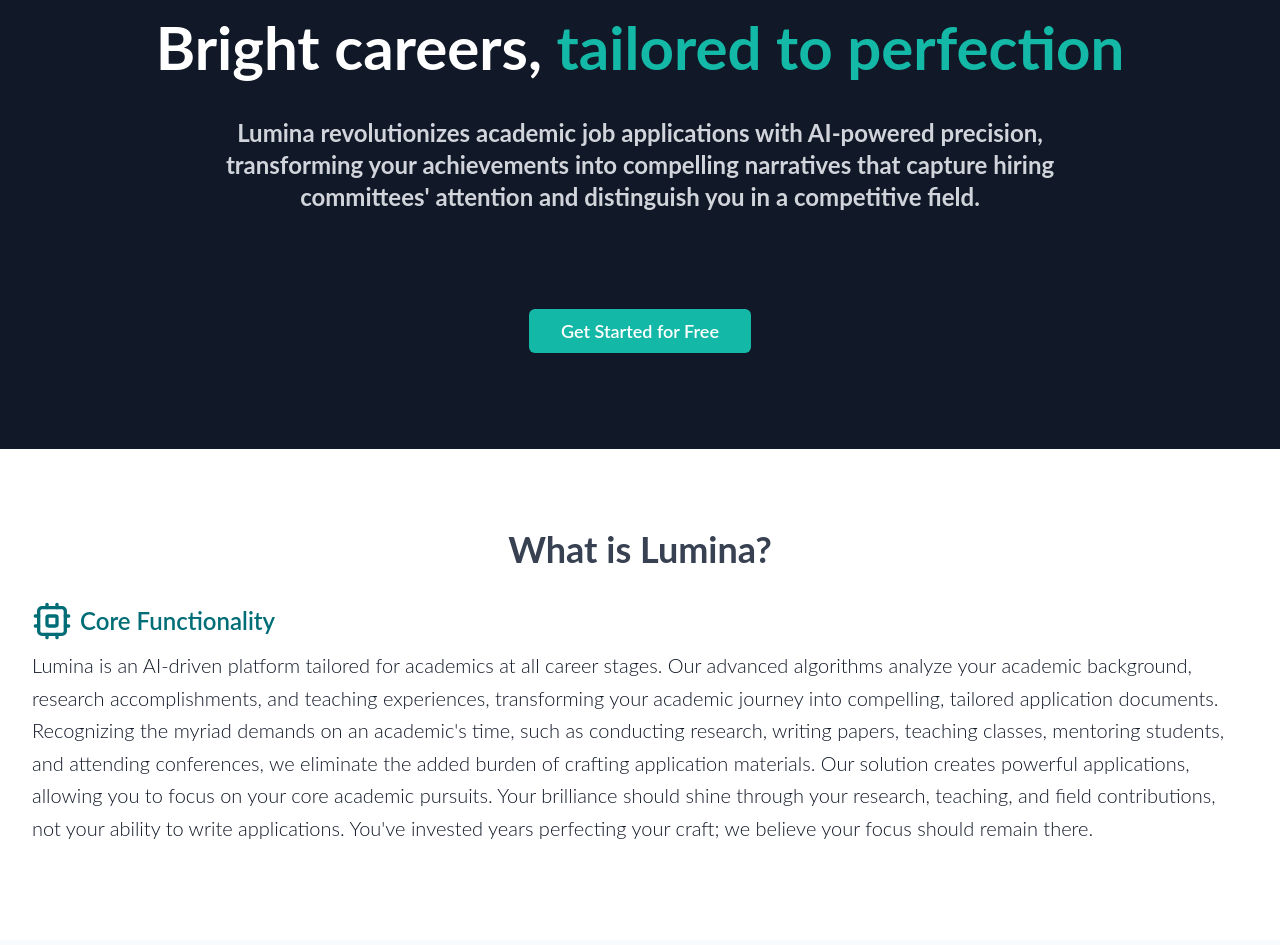
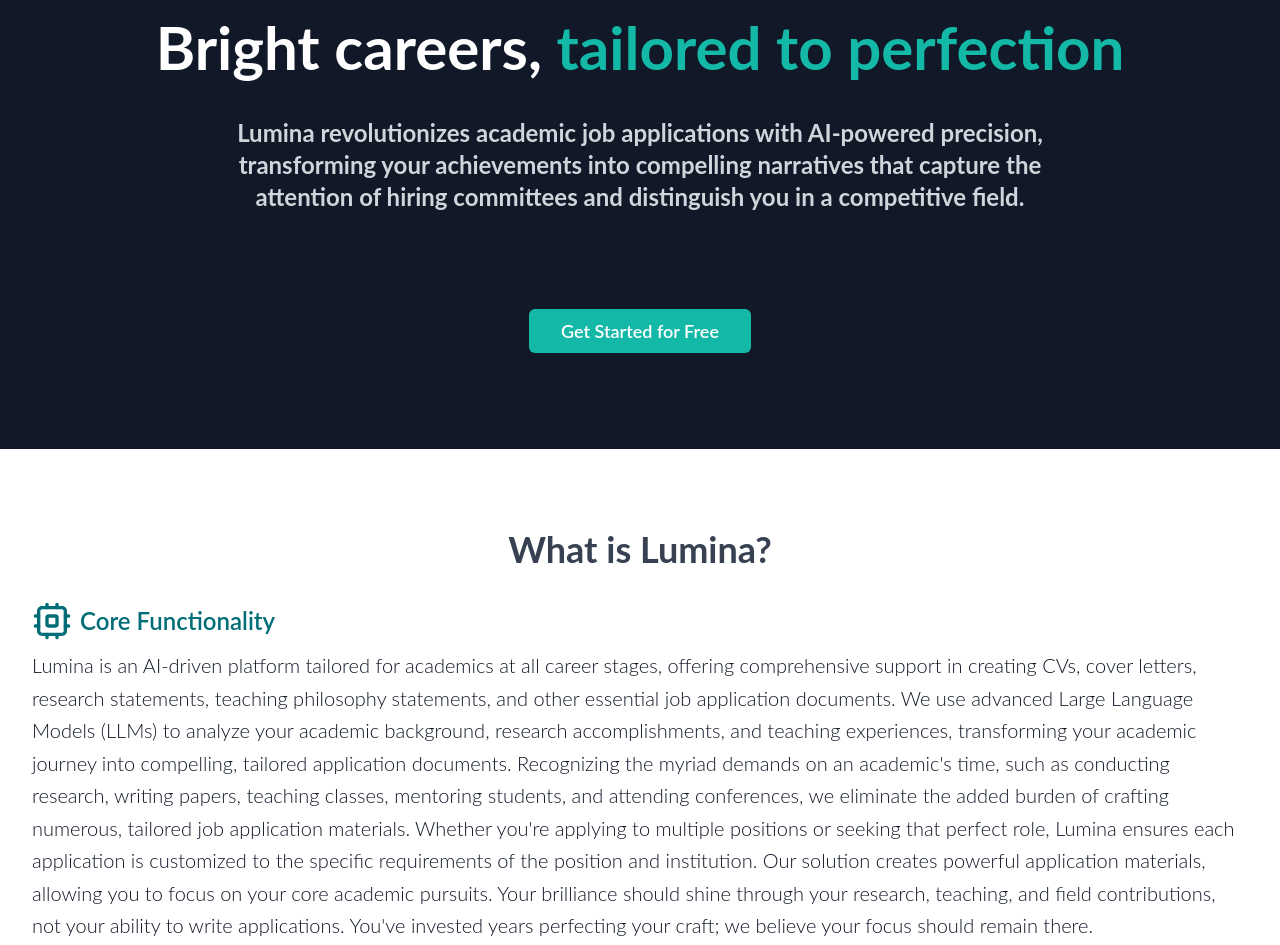
Before and after one commit to Naxus28/lumina.ai, a Next.js app: page / in a window 1280 px wide. Shown: the part 167-1112 px from the top of the page. Built offline with nearby package versions, Linux system fonts and the light colour scheme.

Commit message:
Improves texts

```diff
--- a/app/components/landing/document-management/DocumentManagementSection.tsx
+++ b/app/components/landing/document-management/DocumentManagementSection.tsx
@@ -13,7 +13,7 @@
 				<div className="flex items-center justify-center mb-4">
 					<H2>Document Management Solution</H2>
 				</div>
-				<Paragraph className="text-center text-gray-900 mb-12 max-w-3xl mx-auto text-xl">Lumina offers a straightforward solution to manage and organize all your academic application materials in one place, making your job search more efficient and stress-free.</Paragraph>
+				<Paragraph className="text-center text-gray-900 mb-12 max-w-3xl mx-auto text-xl">Lumina offers a straightforward solution to manage and organize all your academic application materials in one place, making your job search more organized, more efficient, and stress-free.</Paragraph>
 
 				<div className="grid grid-cols-1 md:grid-cols-2 lg:grid-cols-3 gap-8 mb-12">
 					<FeatureCard
--- a/app/components/landing/hero/HeroSection.tsx
+++ b/app/components/landing/hero/HeroSection.tsx
@@ -21,7 +21,7 @@
 				/>
 			</H1>
 
-			<H2 className="text-2xl max-w-4xl mx-auto text-gray-300 mb-24">Lumina revolutionizes academic job applications with AI-powered precision, transforming your achievements into compelling narratives that capture hiring committees' attention and distinguish you in a competitive field.</H2>
+			<H2 className="text-2xl max-w-4xl mx-auto text-gray-300 mb-24">Lumina revolutionizes academic job applications with AI-powered precision, transforming your achievements into compelling narratives that capture the attention of hiring committees and distinguish you in a competitive field.</H2>
 
 			<Button
 				size="lg"
--- a/app/components/landing/introduction/IntroductionSection.tsx
+++ b/app/components/landing/introduction/IntroductionSection.tsx
@@ -16,8 +16,9 @@
 						<H3 className="text-[#006D77] mb-0">Core Functionality</H3>
 					</div>
 					<Paragraph className="text-gray-900 text-xl leading-relaxed">
-						Lumina is an AI-driven platform tailored for academics at all career stages. Our advanced algorithms analyze your academic background, research accomplishments, and teaching experiences, transforming your academic journey into compelling, tailored application documents. Recognizing the myriad demands on an academic's time, such as conducting research, writing papers, teaching classes, mentoring students, and attending conferences, we eliminate the added burden of crafting application
-						materials. Our solution creates powerful applications, allowing you to focus on your core academic pursuits. Your brilliance should shine through your research, teaching, and field contributions, not your ability to write applications. You've invested years perfecting your craft; we believe your focus should remain there.
+						Lumina is an AI-driven platform tailored for academics at all career stages, offering comprehensive support in creating CVs, cover letters, research statements, teaching philosophy statements, and other essential job application documents. We use advanced Large Language Models (LLMs) to analyze your academic background, research accomplishments, and teaching experiences, transforming your academic journey into compelling, tailored application documents. Recognizing the myriad demands
+						on an academic's time, such as conducting research, writing papers, teaching classes, mentoring students, and attending conferences, we eliminate the added burden of crafting numerous, tailored job application materials. Whether you're applying to multiple positions or seeking that perfect role, Lumina ensures each application is customized to the specific requirements of the position and institution. Our solution creates powerful application materials, allowing you to focus on your
+						core academic pursuits. Your brilliance should shine through your research, teaching, and field contributions, not your ability to write applications. You've invested years perfecting your craft; we believe your focus should remain there.
 					</Paragraph>
 				</div>
 			</div>
```
